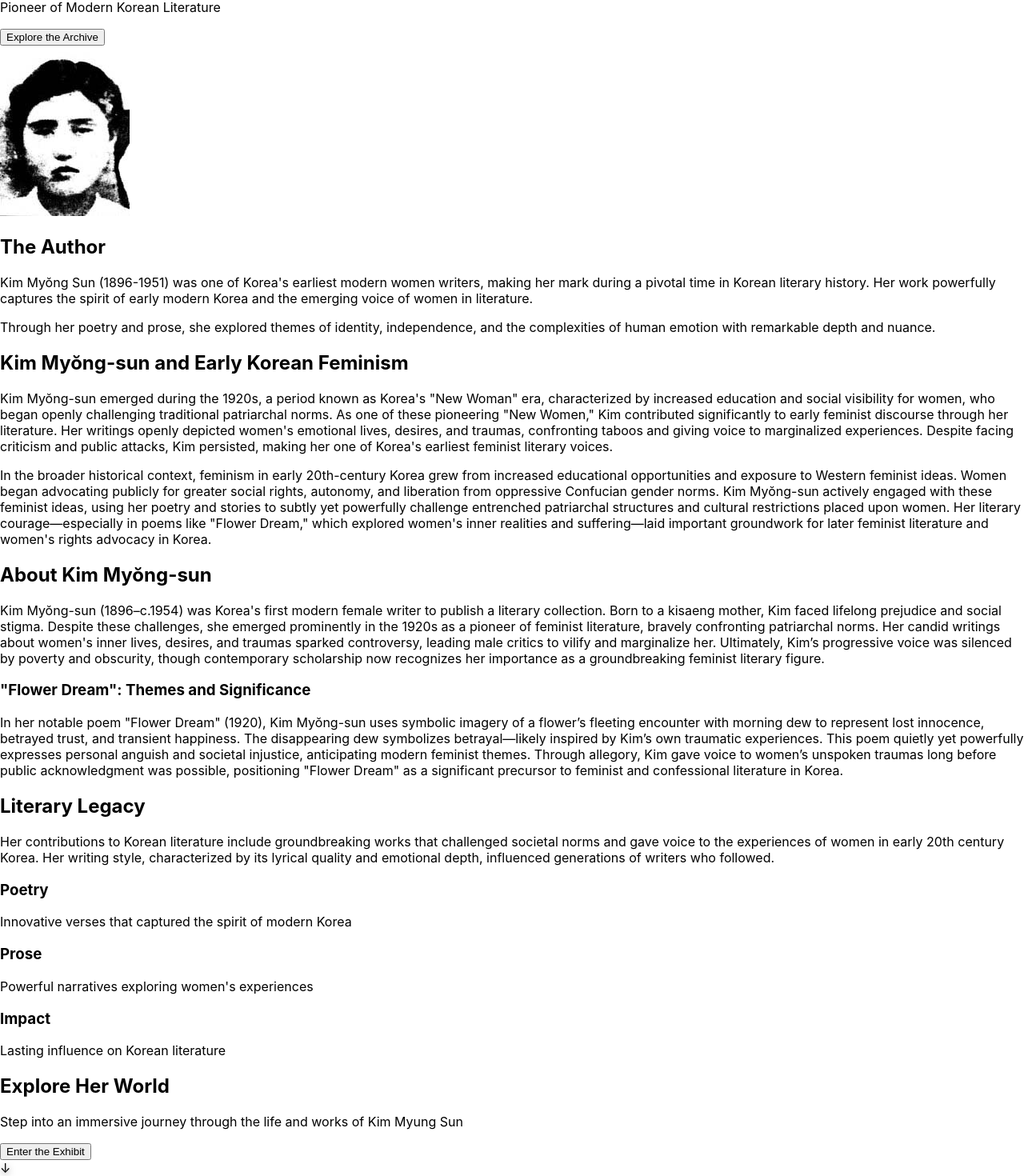
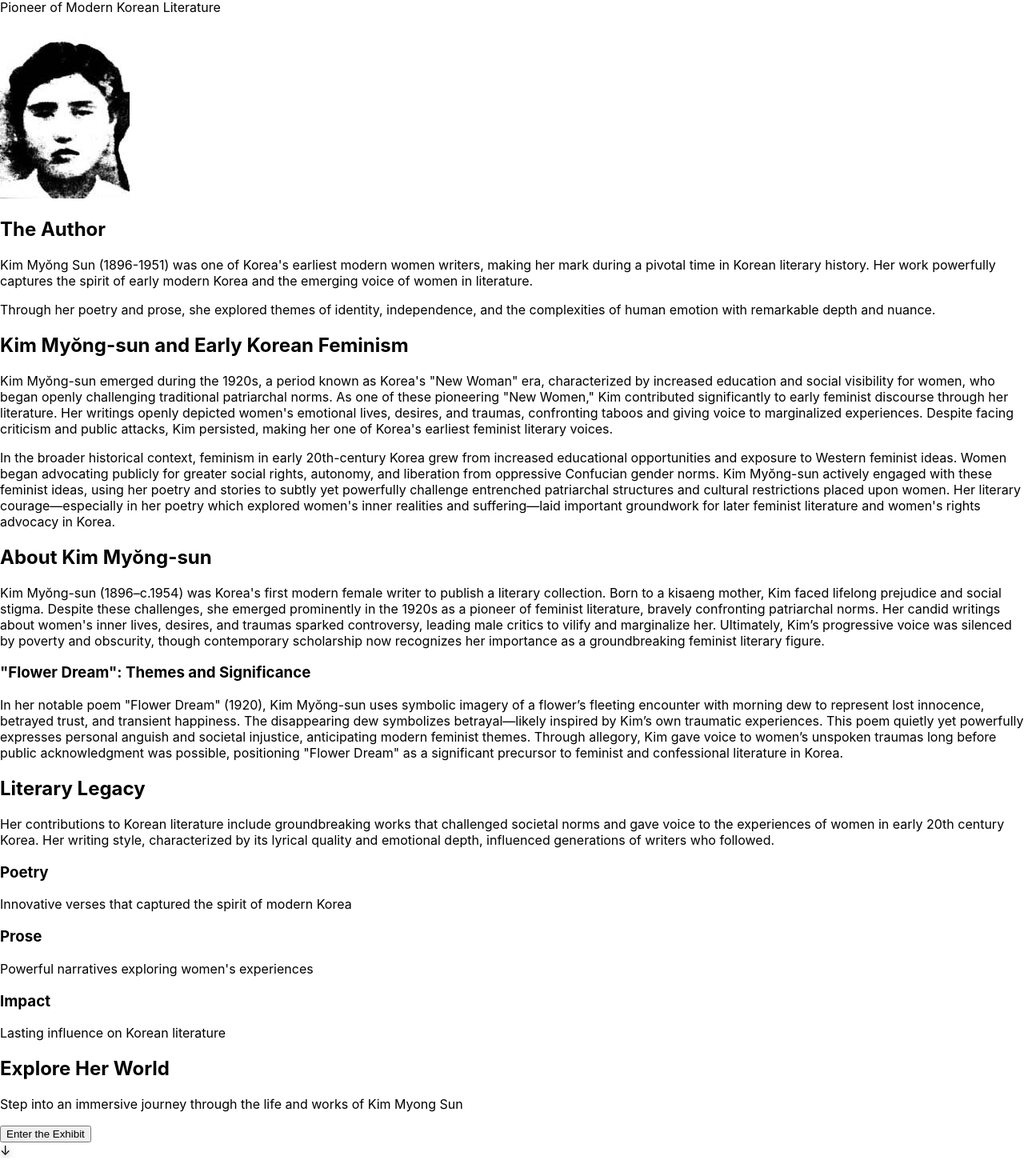
Before and after one commit to pjeon18/kim-myong-sun, a React (Create React App) app: page / in a window 1280 px wide. Shown: the part 1275-2745 px from the top of the page at 80% size. After the commit the page ends 2723 px from the top, so only its background shows below. Built offline with nearby package versions, Linux system fonts and the light colour scheme.

Commit message:
Content and navigation updates: homepage, archive, exhibit, citations, and text corrections.

```diff
--- a/package.json
+++ b/package.json
@@ -1,7 +1,7 @@
 {
   "name": "kim-myong-sun",
   "version": "0.1.0",
-  "homepage": "https://pjeon18.github.io/kim-myung-sun",
+  "homepage": "https://pjeon18.github.io/kim-myong-sun",
   "private": true,
   "dependencies": {
     "@testing-library/dom": "^10.4.0",
--- a/src/components/ClassicHome.js
+++ b/src/components/ClassicHome.js
@@ -6,7 +6,7 @@ export default function ClassicHome() {
   const sections = [
     {
       title: "Early Life",
-      content: "Kim Myŏng Sun was born in 1896 during a transformative period in Korean history. Her early years coincided with the end of the Joseon Dynasty and Korea's emergence into the modern era."
+      content: " Myŏng Sun was born in 1896 during a transformative period in Korean history. Her early years coincided with the end of the Joseon Dynasty and Korea's emergence into the modern era."
     },
     {
       title: "Literary Journey",
@@ -18,20 +18,19 @@ export default function ClassicHome() {
     },
     {
       title: "Legacy",
-      content: "Kim Myŏng Sun's influence extends beyond her era, inspiring generations of writers who followed. Her work continues to be studied and celebrated as a cornerstone of modern Korean literature."
+      content: " Myŏng Sun's influence extends beyond her era, inspiring generations of writers who followed. Her work continues to be studied and celebrated as a cornerstone of modern Korean literature."
     }
-  ];
+  ]
 
   return (
     <>
       <Navbar />
       <div className="min-h-screen bg-black text-white">
-      {/* Archive Header */}
       {/* Archive Title and Subtitle */}
       <div className="pt-32 pb-10 px-8 text-center">
-        <h1 className="text-5xl md:text-7xl font-bold mb-8">Archive</h1>
+        <h1 className="text-5xl md:text-7xl font-bold mb-8 text-white">Archive</h1>
         <p className="text-xl text-gray-300 max-w-2xl mx-auto">
-          A chronological journey through Kim Myŏng Sun's life and works
+          A chronological journey through  Myŏng Sun's life and works
         </p>
       </div>
 
--- a/src/components/HomePage.js
+++ b/src/components/HomePage.js
@@ -49,16 +49,7 @@ export default function HomePage() {
         >
           Pioneer of Modern Korean Literature
         </motion.p>
-        <div className="flex flex-col items-center mt-16">
-    <button
-      onClick={() => navigate('/classic')}
-      className="px-8 py-4 text-2xl bg-pink-500 hover:bg-pink-600 text-white rounded-lg transition-colors duration-300 shadow-lg hover:shadow-xl mb-8"
-    >
-      Explore the Archive
-    </button>
-  </div>
-
-</section>
+      </section>
 
       {/* Biography Section */}
       <section className="min-h-screen flex flex-col justify-center px-8 py-32">
@@ -131,7 +122,7 @@ export default function HomePage() {
   viewport={{ once: true }}
   className="text-2xl md:text-3xl text-gray-100 leading-[2] mb-8"
 >
-            In the broader historical context, feminism in early 20th-century Korea grew from increased educational opportunities and exposure to Western feminist ideas. Women began advocating publicly for greater social rights, autonomy, and liberation from oppressive Confucian gender norms. Kim Myŏng-sun actively engaged with these feminist ideas, using her poetry and stories to subtly yet powerfully challenge entrenched patriarchal structures and cultural restrictions placed upon women. Her literary courage—especially in poems like "Flower Dream," which explored women's inner realities and suffering—laid important groundwork for later feminist literature and women's rights advocacy in Korea.
+            In the broader historical context, feminism in early 20th-century Korea grew from increased educational opportunities and exposure to Western feminist ideas. Women began advocating publicly for greater social rights, autonomy, and liberation from oppressive Confucian gender norms. Kim Myŏng-sun actively engaged with these feminist ideas, using her poetry and stories to subtly yet powerfully challenge entrenched patriarchal structures and cultural restrictions placed upon women. Her literary courage—especially in her poetry which explored women's inner realities and suffering—laid important groundwork for later feminist literature and women's rights advocacy in Korea.
           </motion.p>
         </motion.div>
       </section>
@@ -215,10 +206,10 @@ export default function HomePage() {
         >
           <h2 className="text-4xl md:text-6xl font-bold">Explore Her World</h2>
           <p className="text-xl text-gray-300 max-w-2xl mx-auto">
-            Step into an immersive journey through the life and works of Kim Myung Sun
+            Step into an immersive journey through the life and works of Kim Myong Sun
           </p>
           <button
-            onClick={() => navigate("/exhibit")}
+            onClick={() => navigate("/classic")}
             className="mt-8 px-8 py-4 text-xl bg-pink-500 hover:bg-pink-600 text-white rounded-lg transition-colors duration-300 shadow-lg hover:shadow-xl"
           >
             Enter the Exhibit
```
